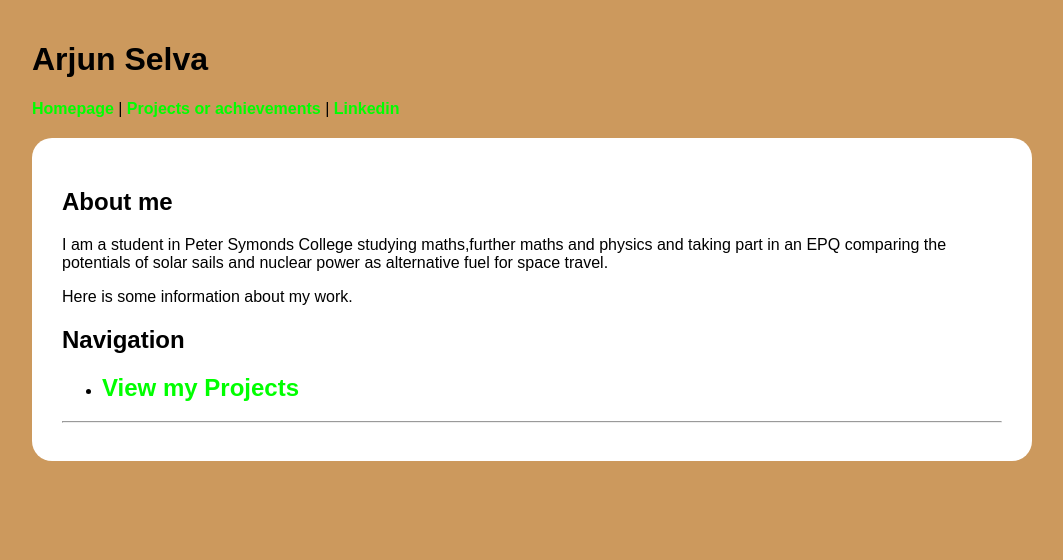
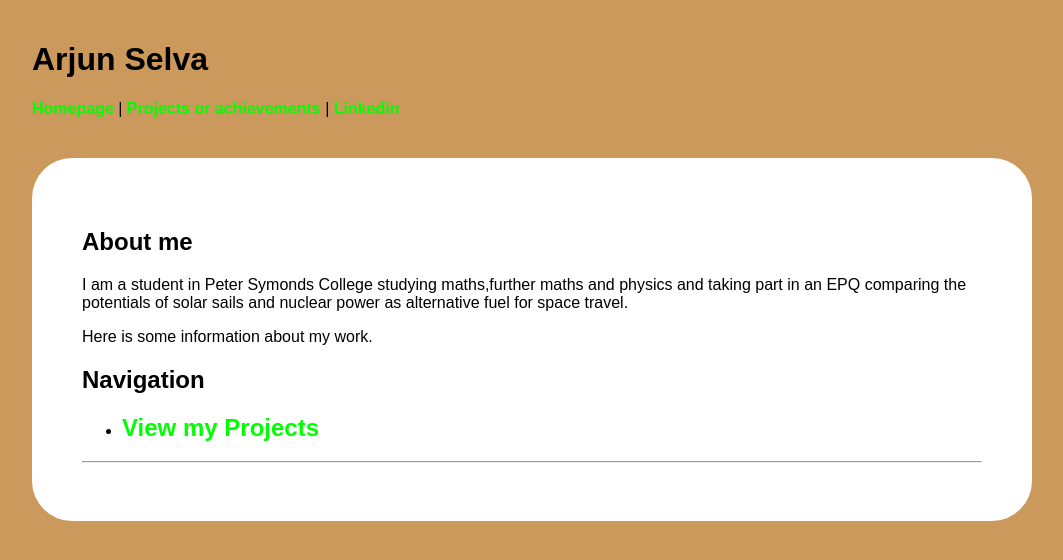
Before and after one commit to Arjun-Selva/Arjun-Selva.github.io, a Jekyll site: the page built from README.md, in a window 1280 px wide. Shown: the top 560 px of the page, without its empty margins (108-1171 px from the left). Built offline with Jekyll 4.4.1, drawn with Linux system fonts in a browser that asks for light colours; our own code applies the rules of GitHub Pages for plain Markdown files.

Commit message:
Update style.scss

```diff
--- a/assets/css/style.scss
+++ b/assets/css/style.scss
@@ -28,7 +28,7 @@ a:hover {
 
 main {
     background: #FFFFFF;
-    padding: 30px;
-    border-radius: 20px;
-    margin-top: 20px;
+    padding: 50px;
+    border-radius: 40px;
+    margin-top: 40px;
 }
```
